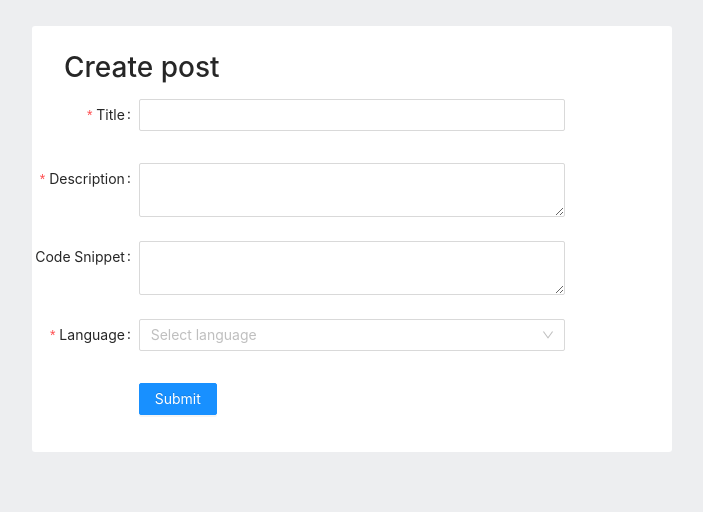
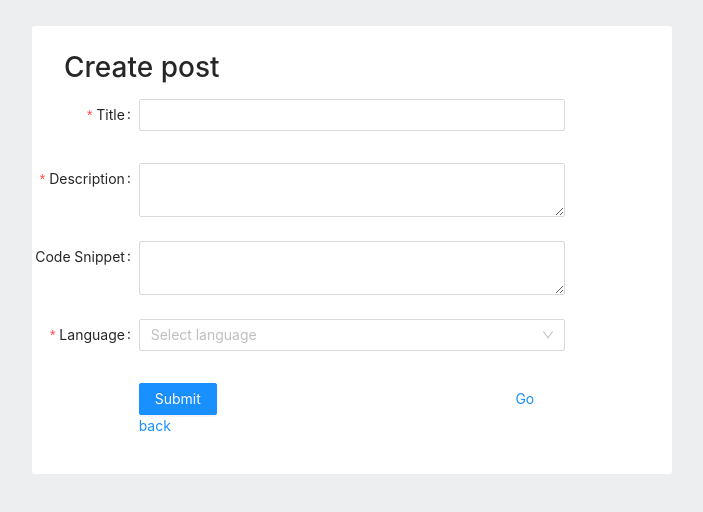
Before and after one commit to kPaulv/snippet-ui-ex, a React (Create React App) app: page /create in a window 1280 px wide. Shown: the top 512 px of the page, without its empty margins (288-991 px from the left). Built offline with nearby package versions, Linux system fonts and the light colour scheme.

Commit message:
added link routing to start page

```diff
--- a/src/components/CreatePostPage.js
+++ b/src/components/CreatePostPage.js
@@ -3,6 +3,7 @@ import './styles/CreatePostPage.css';
 import 'antd/dist/antd.css';
 import {Form, Input, Button, Select} from 'antd';
 import axios from "axios";
+import {Link} from "react-router-dom";
 
 const {Option} = Select;
 
@@ -168,6 +169,9 @@ export default class CreatePostPage extends React.Component {
                         <Button type="primary" htmlType="submit">
                             Submit
                         </Button>
+                        <Link type="primary" className="go-back-link" to='/'>
+                            Go back
+                        </Link>
                     </Form.Item>
                 </Form>
             </div>
--- a/src/components/styles/CreatePostPage.css
+++ b/src/components/styles/CreatePostPage.css
@@ -12,3 +12,6 @@
 .create-post-form-header {
     margin-left: 5%;
 }
+.go-back-link {
+    margin-left: 70%;
+}
```
